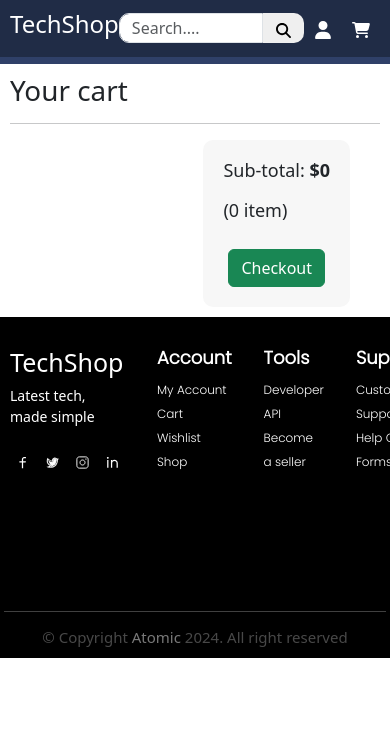
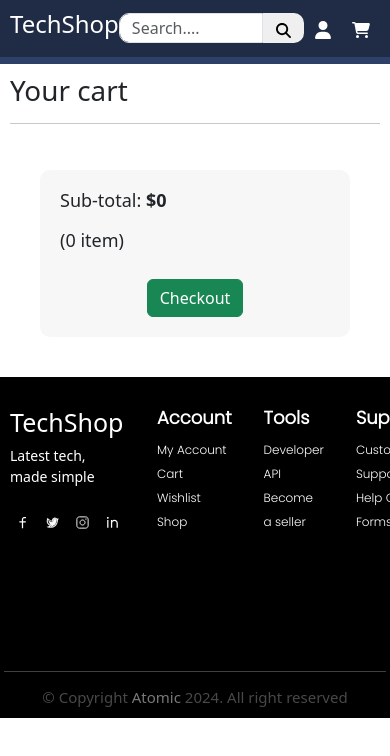
Before and after one commit to AtomicExpresso/React-Ecomerance-Website, a React (Vite) app: page /Cartpage in a window 390 px wide. Shown: the top 756 px of the page. Built offline with nearby package versions, Linux system fonts and the light colour scheme.

Commit message:
cart products now have images

```diff
--- a/src/componets/product/productTop.jsx
+++ b/src/componets/product/productTop.jsx
@@ -16,7 +16,7 @@ function ProductTop(props){
     if(quanValue > 0){
       props.itemState(prevState => Math.floor(Number(prevState) + Number(quanValue)))
       props.priceTotalState(prevState => (Number(prevState) + Number(discountedPrice) * Number(quanValue)).toFixed(2))
-      props.findItemsState(prevState => [...prevState, {title: props.title, price: props.onSale ? discountedPrice : props.price, quan: quanValue}])
+      props.findItemsState(prevState => [...prevState, {title: props.title, img:props.img, price: props.onSale ? discountedPrice : props.price, quan: quanValue}])
     }
 
     console.log(props.findItems)
--- a/src/data/imageImport.jsx
+++ b/src/data/imageImport.jsx
@@ -1,5 +1,3 @@
-import RatingStar from '../assets/icons/rating-star.svg';
-import onSale from './json/store-items/onSale.json';
 import keyboard from '../assets/images/shop-items/keyboard.svg';
 import monitor from '../assets/images/shop-items/monitor.svg';
 import gamingpc from '../assets/images/shop-items/gamingpc.webp';
--- a/src/pages/CartPage.jsx
+++ b/src/pages/CartPage.jsx
@@ -1,4 +1,5 @@
 import { useState } from "react"
+import getImage from "../data/imageImport";
 
 function CartPage(props){
 
@@ -18,6 +19,7 @@ function CartPage(props){
     return (
       <div key={index}>
         <div className="cart-user-item" id={index}>
+          <img src={getImage(item.img)}></img>
           <h1>{item.title}</h1>
           <h2>${item.price}</h2>
           <h2>X{item.quan}</h2>
--- a/src/scss/Style.scss
+++ b/src/scss/Style.scss
@@ -937,6 +937,11 @@ nav {
     height: auto;
     width: 100px
   }
+
+  & img {
+    height: 100px !important;
+    width: 100px !important;
+  }
 }
 
 //=================
@@ -1105,6 +1110,22 @@ nav {
     & button {
       width: 110px;
     }
+
+    & img {
+      height: 55px !important;
+      width: 55px !important;
+    }
+  }
+
+  .cart-item-container{
+    display: flex;
+    flex-direction: column;
+    justify-content: space-between;
+    margin: 10px 30px;
+  }
+
+  .cart-price-bar{
+    margin: 30px 0;
   }
 
   .footer-socials{
```
